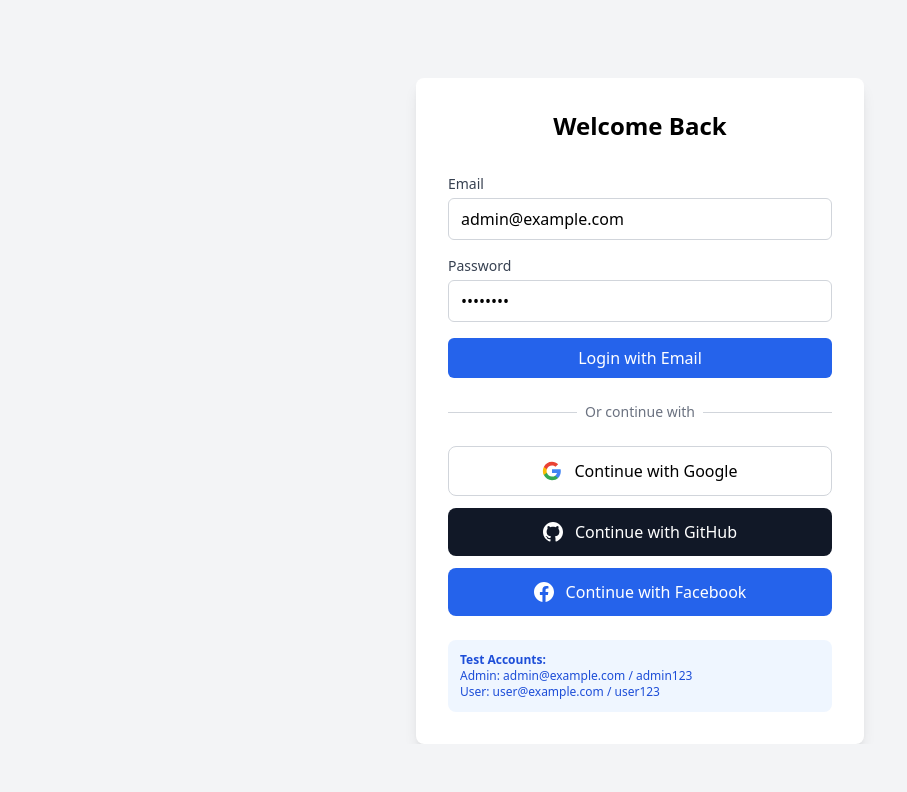
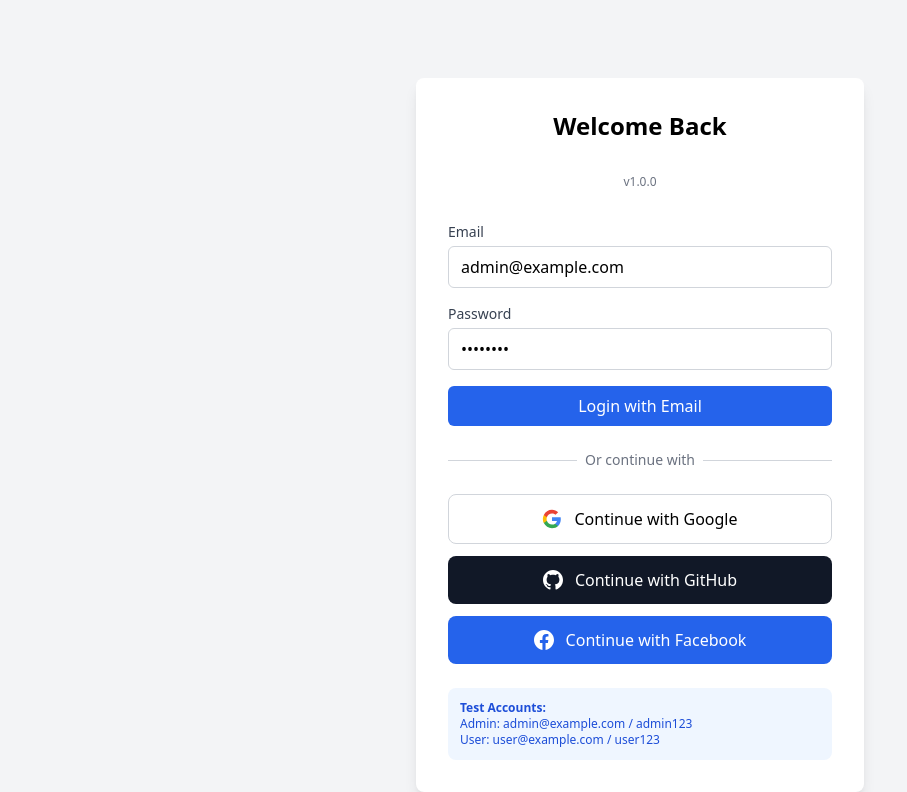
Before and after one commit to kukurt123/ems-dash, a website: page index.html in a window 1280 px wide. Shown: the part 67-859 px from the top of the page, without its empty margins (0-907 px from the left). Before the commit the page ends 811 px from the top, so only its background shows below. Drawn offline with nearby package versions, Linux system fonts and the light colour scheme.

```diff
--- a/index.html
+++ b/index.html
@@ -42,7 +42,7 @@
     <div class="max-w-md mx-auto pt-20">
         <div class="bg-white rounded-lg shadow-lg p-8">
             <h1 class="text-2xl font-bold text-center mb-8">Welcome Back</h1>
-
+            <p class="text-xs text-gray-500 text-center mb-8">v1.0.0</p>
             <!-- Status Messages -->
             <div id="statusContainer" class="mb-6 hidden">
                 <div id="statusMessage" class="p-4 rounded-lg border fade-in">
```
